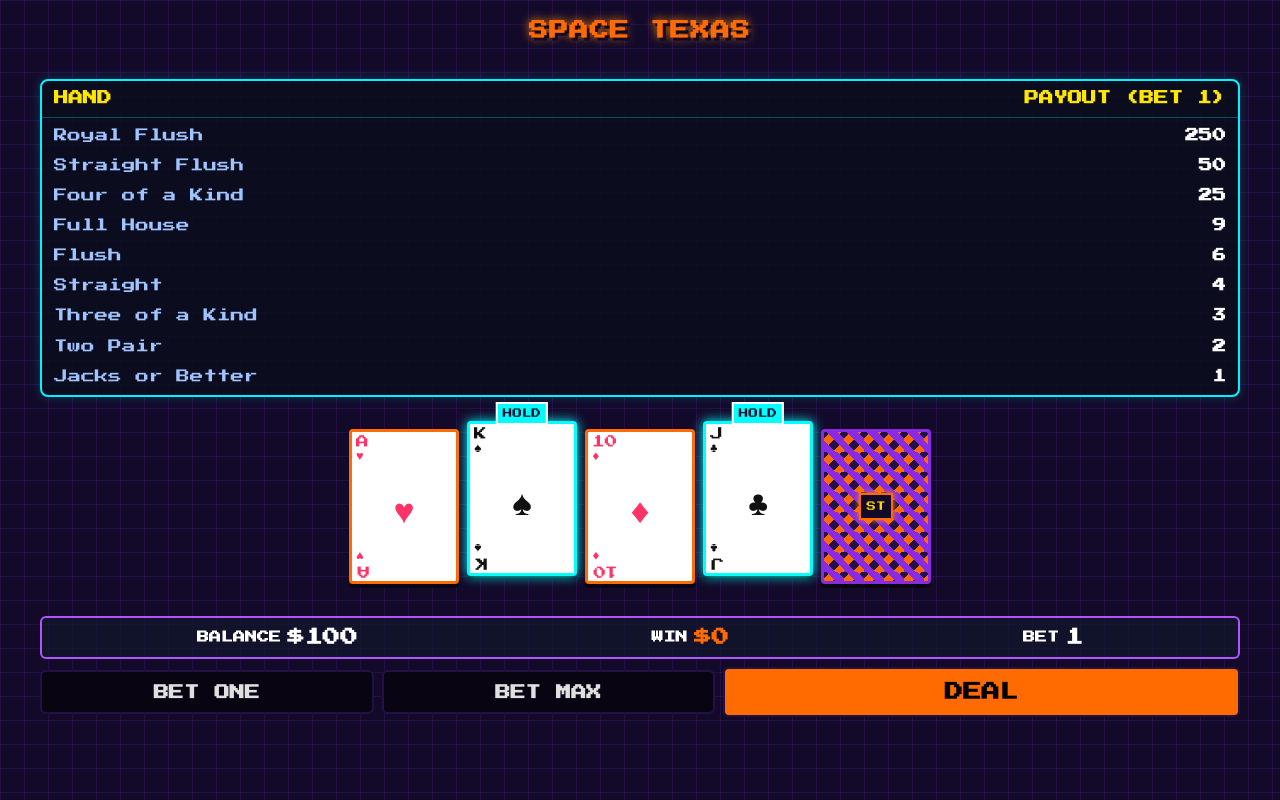
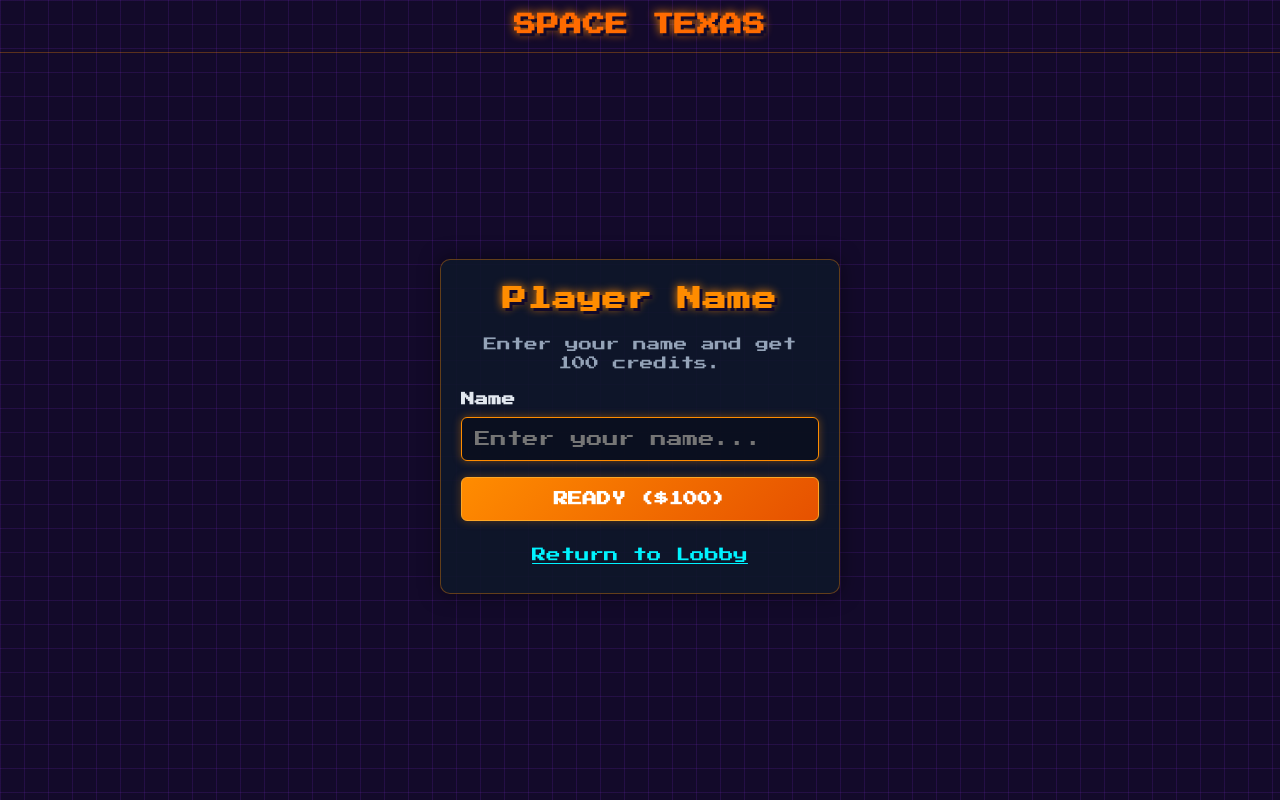
Before and after one commit to dmkomur/holdem, a React (Vite) app: page /player in a window 1280 px wide. Built offline with nearby package versions, Linux system fonts and the light colour scheme.

Commit message:
feat: route

```diff
--- a/src/App.tsx
+++ b/src/App.tsx
@@ -1,68 +1,22 @@
-import { Card } from "./components/Card/Card";
-import { Paytable } from "./components/Paytable/Paytable";
-import { ControlPanel } from "./components/ControlPanel/ControlPanel";
+import React from "react";
+import { BrowserRouter, Routes, Route } from "react-router-dom";
+import { Layout } from "./components/Layout/Layout";
+import { LobbyPage } from "./pages/LobbyPage";
+import { NewPlayerPage } from "./pages/NewPlayerPage";
+import { GamePage } from "./pages/GamePage";
 
-export function App() {
+export const App: React.FC = () => {
     return (
-        <div style={{ padding: "1rem", textAlign: "center" }}>
-            <h1 style={{ fontSize: "1.2rem" }}>SPACE TEXAS</h1>
-            <div
-                style={{
-                    display: "flex",
-                    gap: "0.5rem",
-                    justifyContent: "center",
-                    alignItems: "center",
-                    marginTop: "2rem",
-                    maxWidth: "1200px",
-                    margin: "2rem auto 0",
-                }}
-            >
-                <Paytable />
-            </div>
-
-            <div
-                style={{
-                    display: "flex",
-                    gap: "0.5rem",
-                    justifyContent: "center",
-                    alignItems: "center",
-                    marginTop: "2rem",
-                    width: "100%",
-                    maxWidth: "600px",
-                    margin: "2rem auto 0",
-                }}
-            >
-                <Card
-                    card={{ id: "1", suit: "hearts", rank: "A", value: 14 }}
-                />
-                <Card
-                    card={{ id: "2", suit: "spades", rank: "K", value: 13 }}
-                    isHeld={true}
-                />
-                <Card
-                    card={{ id: "3", suit: "diamonds", rank: "10", value: 10 }}
-                />
-                <Card
-                    card={{ id: "4", suit: "clubs", rank: "J", value: 11 }}
-                    isHeld={true}
-                />
-                <Card isFaceDown />
-            </div>
-            <div
-                style={{
-                    display: "flex",
-                    gap: "0.5rem",
-                    justifyContent: "center",
-                    alignItems: "center",
-                    marginTop: "2rem",
-                    maxWidth: "1200px",
-                    margin: "2rem auto 0",
-                }}
-            >
-                <ControlPanel />
-            </div>
-        </div>
+        <BrowserRouter>
+            <Routes>
+                <Route element={<Layout />}>
+                    <Route path="/" element={<LobbyPage />} />
+                    <Route path="/player" element={<NewPlayerPage />} />
+                    <Route path="/game" element={<GamePage />} />
+                </Route>
+            </Routes>
+        </BrowserRouter>
     );
-}
+};
 
 export default App;
--- /dev/null
+++ b/src/components/Header/Header.css
@@ -0,0 +1,22 @@
+.app-header {
+        display: flex;
+        justify-content: center;
+        align-items: center;
+        width: 100%;
+        padding: 0.5rem 1rem;
+        border-bottom: 1px solid rgba(255, 140, 0, 0.3);
+        box-sizing: border-box;
+        font-family: inherit;
+}
+
+.brand-logo {
+        text-decoration: none;
+        touch-action: manipulation;
+}
+
+.brand-title {
+        font-size: clamp(1rem, 2.5vw, 1.4rem);
+        color: var(--texas-orange);
+        letter-spacing: 0.5px;
+        text-align: center;
+}
--- /dev/null
+++ b/src/components/Header/Header.tsx
@@ -0,0 +1,12 @@
+import React from "react";
+import "./Header.css";
+
+export const Header: React.FC = () => {
+    return (
+        <header className="app-header">
+            <a href="/" className="brand-logo" aria-label="Go to lobby">
+                <h1 className="brand-title">SPACE TEXAS</h1>
+            </a>
+        </header>
+    );
+};
--- /dev/null
+++ b/src/components/Layout/Layout.css
@@ -0,0 +1,19 @@
+.app-layout {
+        display: flex;
+        flex-direction: column;
+        width: 100vw;
+        height: 100vh;
+        height: 100dvh;
+        overflow: hidden;
+
+}
+
+.app-content {
+        flex: 1;
+        display: flex;
+        flex-direction: column;
+        align-items: center;
+        justify-content: center;
+        padding: 0.75rem;
+        overflow: hidden;
+}
--- /dev/null
+++ b/src/components/Layout/Layout.tsx
@@ -0,0 +1,15 @@
+import React from "react";
+import { Outlet } from "react-router-dom";
+import { Header } from "../Header/Header";
+import "./Layout.css";
+
+export const Layout: React.FC = () => {
+    return (
+        <div className="app-layout">
+            <Header />
+            <main className="app-content">
+                <Outlet />
+            </main>
+        </div>
+    );
+};
--- /dev/null
+++ b/src/pages/GamePage.tsx
@@ -0,0 +1,10 @@
+import React from "react";
+
+export const GamePage: React.FC = () => {
+    return (
+        <div style={{ textAlign: "center", color: "#fff" }}>
+            <h2>Игровой стол (GamePage)</h2>
+            <p>Здесь будут Paytable, Hand и ControlPanel.</p>
+        </div>
+    );
+};
--- /dev/null
+++ b/src/pages/LobbyPage.tsx
@@ -0,0 +1,10 @@
+import React from "react";
+
+export const LobbyPage: React.FC = () => {
+    return (
+        <div style={{ textAlign: "center", color: "#fff" }}>
+            <h2>Лобби (LobbyPage)</h2>
+            <p>Здесь будут правила и кнопки старта.</p>
+        </div>
+    );
+};
--- /dev/null
+++ b/src/pages/NewPlayerPage.css
@@ -0,0 +1,133 @@
+.new-player-card {
+        display: flex;
+        flex-direction: column;
+        gap: 1rem;
+        width: 100%;
+        max-width: 400px;
+        padding: 1.25rem;
+        background: rgba(15, 23, 42, 0.9);
+        border: 1px solid rgba(255, 140, 0, 0.35);
+        border-radius: 10px;
+        box-shadow: 0 0 20px rgba(0, 0, 0, 0.5);
+        box-sizing: border-box;
+        font-family: inherit;
+}
+
+.card-title {
+        margin: 0;
+        font-size: clamp(1.2rem, 3vw, 1.5rem);
+        color: #ff8c00;
+        text-align: center;
+}
+
+.card-subtitle {
+        margin: 0;
+        font-size: clamp(0.75rem, 2vw, 0.85rem);
+        color: #94a3b8;
+        line-height: 1.4;
+        text-align: center;
+}
+
+.player-form {
+        display: flex;
+        flex-direction: column;
+        gap: 1rem;
+        width: 100%;
+}
+
+.form-group {
+        display: flex;
+        flex-direction: column;
+        gap: 0.4rem;
+}
+
+.form-label {
+        font-size: 0.85rem;
+        font-weight: 600;
+        color: #e2e8f0;
+}
+
+.form-input {
+        width: 100%;
+        min-height: 44px;
+        /* Touch target */
+        padding: 0.5rem 0.8rem;
+        background: rgba(10, 15, 30, 0.9);
+        border: 1px solid rgba(0, 243, 255, 0.4);
+        border-radius: 6px;
+        color: #ffffff;
+        font-family: inherit;
+        font-size: 1rem;
+        box-sizing: border-box;
+}
+
+.form-input:focus {
+        outline: none;
+        border-color: #ff8c00;
+        box-shadow: 0 0 8px rgba(255, 140, 0, 0.4);
+}
+
+.form-actions {
+        display: flex;
+        gap: 0.5rem;
+        width: 100%;
+}
+
+.form-actions .btn {
+        flex: 1;
+}
+
+/* Кнопки */
+.btn {
+        font-family: inherit;
+        min-height: 44px;
+        padding: 0.5rem 0.75rem;
+        border-radius: 6px;
+        font-weight: 700;
+        font-size: clamp(0.8rem, 2vw, 0.9rem);
+        cursor: pointer;
+        border: none;
+        transition: all 0.15s ease;
+        touch-action: manipulation;
+}
+
+.btn:disabled {
+        opacity: 0.35;
+        cursor: not-allowed;
+}
+
+.btn-secondary {
+        background: rgba(30, 41, 59, 0.8);
+        color: #e2e8f0;
+        border: 1px solid rgba(255, 140, 0, 0.3);
+}
+
+.btn-secondary:hover:not(:disabled) {
+        background: rgba(51, 65, 85, 0.9);
+        color: #ff8c00;
+}
+
+.btn-primary {
+        background: linear-gradient(135deg, #ff8c00 0%, #e65100 100%);
+        color: #ffffff;
+        border: 1px solid #ffa726;
+        box-shadow: 0 0 10px rgba(255, 140, 0, 0.3);
+}
+
+.btn-primary:hover:not(:disabled) {
+        background: linear-gradient(135deg, #ffa000 0%, #f57c00 100%);
+        box-shadow: 0 0 15px rgba(255, 140, 0, 0.6);
+}
+
+.btn-link {
+        background: transparent;
+        color: #00f3ff;
+        text-decoration: underline;
+        min-height: 36px;
+        padding: 0;
+        font-weight: 500;
+}
+
+.btn-link:hover {
+        color: #ff8c00;
+}
--- /dev/null
+++ b/src/pages/NewPlayerPage.tsx
@@ -0,0 +1,65 @@
+import React from "react";
+import { useNavigate } from "react-router-dom";
+import { useGameStore } from "../store/useGameStore";
+import "./NewPlayerPage.css";
+
+export const NewPlayerPage: React.FC = () => {
+    const navigate = useNavigate();
+    const startNewPlayerSession = useGameStore(
+        (state) => state.startNewPlayerSession,
+    );
+    const currentUser = useGameStore((state) => state.userName);
+
+    const handleSubmit = (e: React.FormEvent<HTMLFormElement>) => {
+        e.preventDefault();
+        const formData = new FormData(e.currentTarget);
+        const name = (formData.get("userName") as string)?.trim();
+
+        if (!name) return;
+
+        startNewPlayerSession(name);
+        navigate("/game");
+    };
+
+    return (
+        <div className="new-player-card">
+            <h2 className="card-title">Player Name</h2>
+            <p className="card-subtitle">
+                Enter your name and get 100 credits.
+            </p>
+
+            <form onSubmit={handleSubmit} className="player-form">
+                <div className="form-group">
+                    <label htmlFor="user-name" className="form-label">
+                        Name{" "}
+                    </label>
+                    <input
+                        id="user-name"
+                        name="userName"
+                        type="text"
+                        className="form-input"
+                        defaultValue={currentUser}
+                        placeholder="Enter your name..."
+                        maxLength={15}
+                        autoFocus
+                        required
+                    />
+                </div>
+
+                <div className="form-actions">
+                    <button type="submit" className="btn btn-primary">
+                        READY ($100)
+                    </button>
+                </div>
+
+                <button
+                    type="button"
+                    className="btn btn-link"
+                    onClick={() => navigate("/")}
+                >
+                    Return to Lobby
+                </button>
+            </form>
+        </div>
+    );
+};
```
